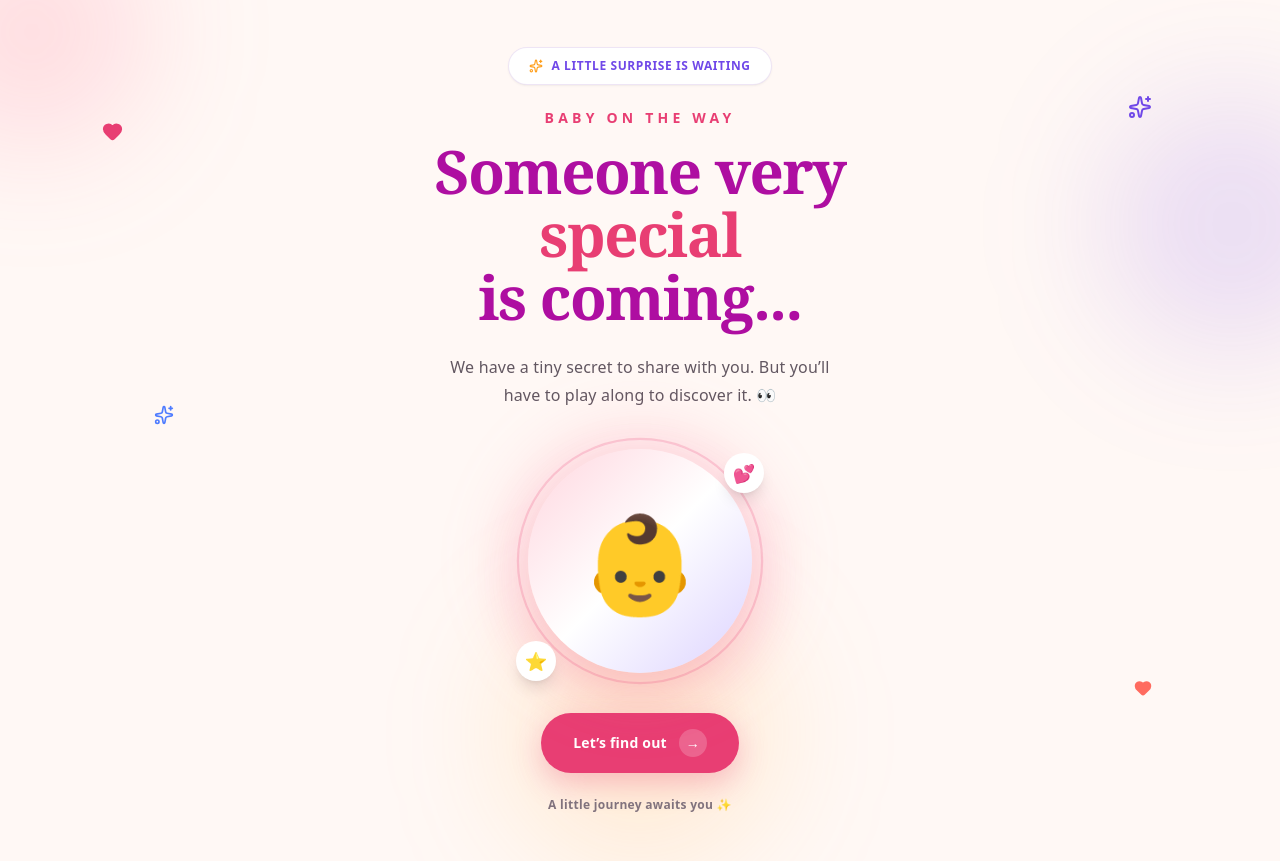
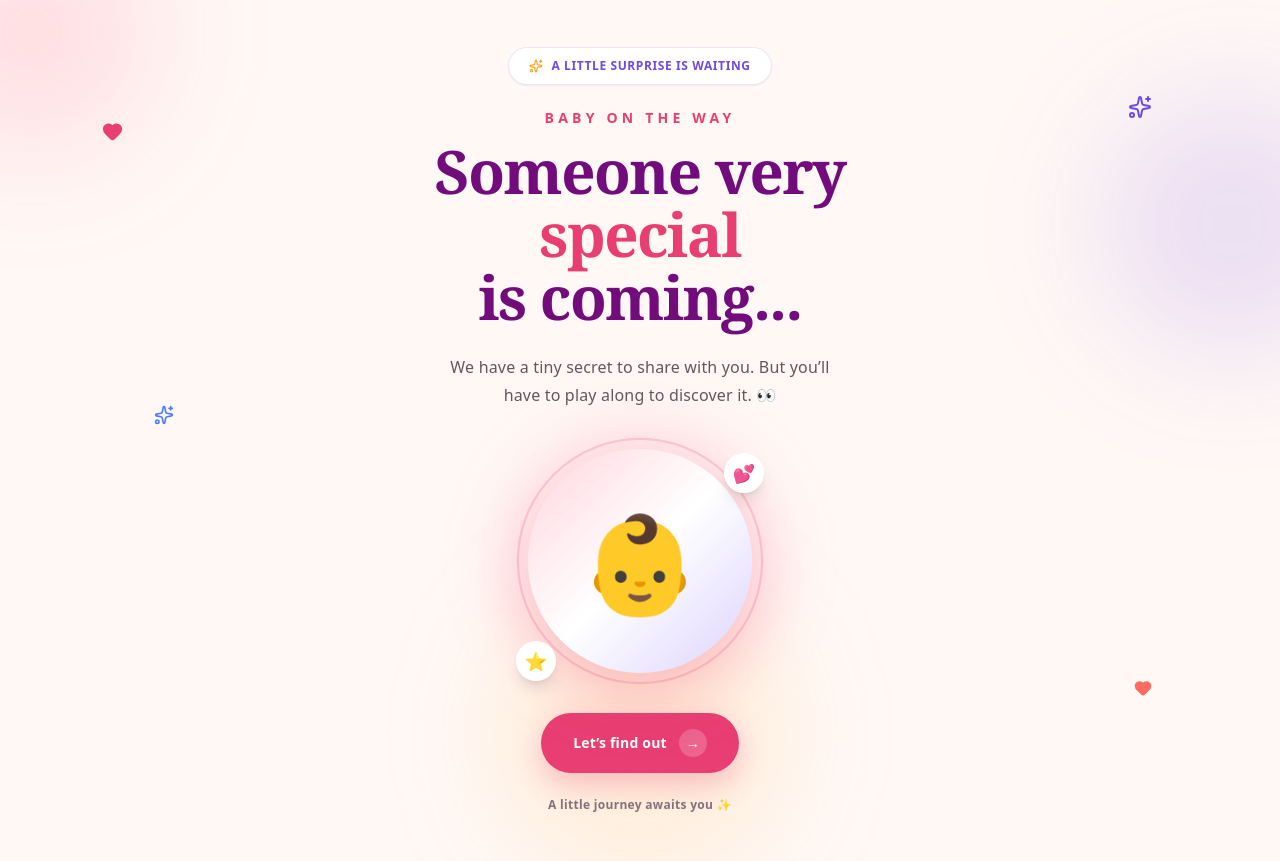
Before and after one commit to MaleeshaMadhuhansani99/baby-gender-reveal, a React (Vite) app: page / in a window 1280 px wide. Built offline with nearby package versions, Linux system fonts and the light colour scheme.

Commit message:
change the colour

```diff
--- a/src/pages/Welcome.tsx
+++ b/src/pages/Welcome.tsx
@@ -39,7 +39,7 @@ export default function Welcome() {
             Baby on the way
           </p>
 
-          <h1 className="font-serif text-[clamp(2.5rem,9vw,3.75rem)] font-bold leading-[1.05] tracking-tight text-[#ae0ea1]">
+          <h1 className="font-serif text-[clamp(2.5rem,9vw,3.75rem)] font-bold leading-[1.05] tracking-tight text-[#720c7d]">
             Someone very
             <span className="block text-[#e83e73]">
               special
```
